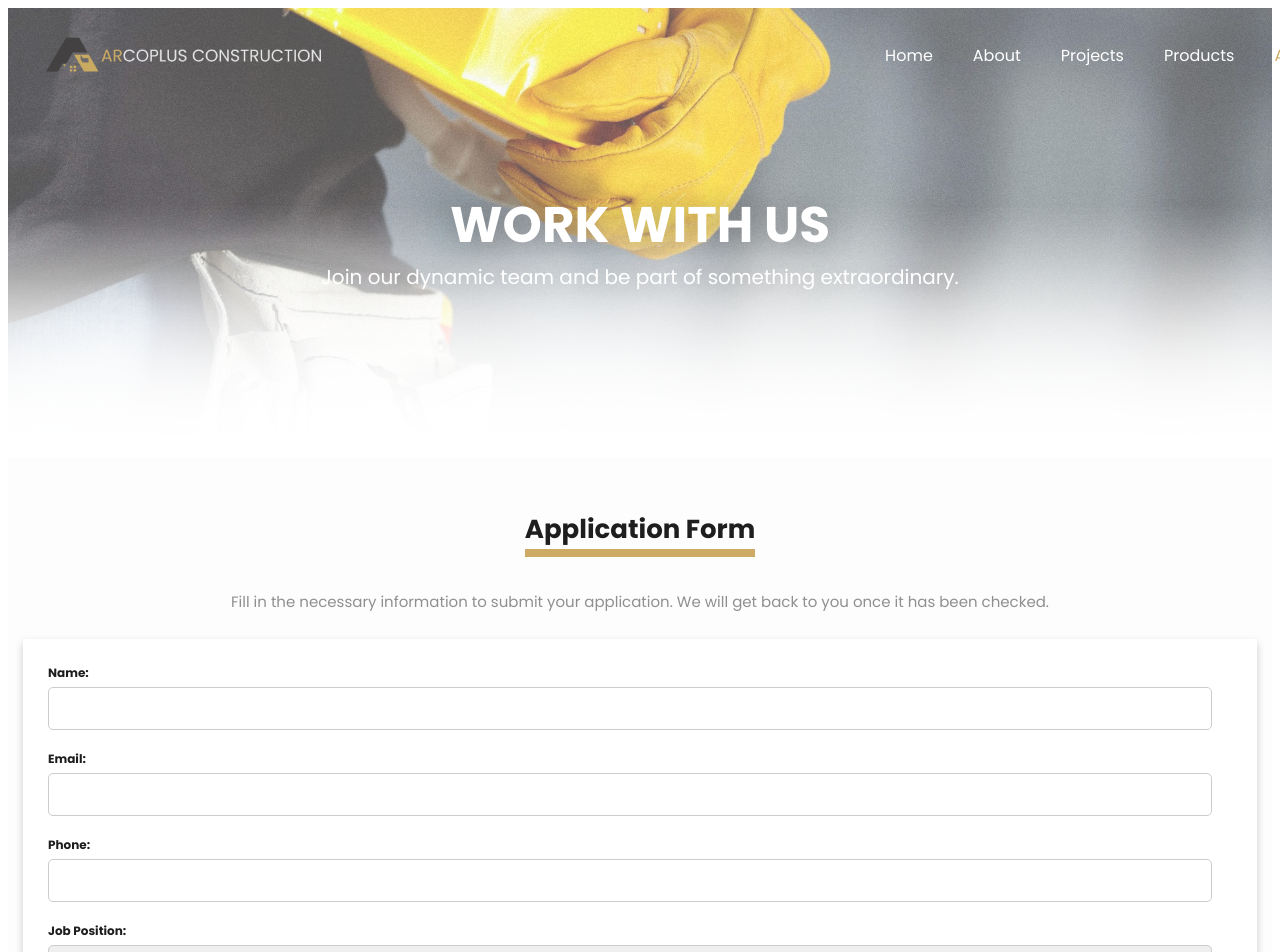
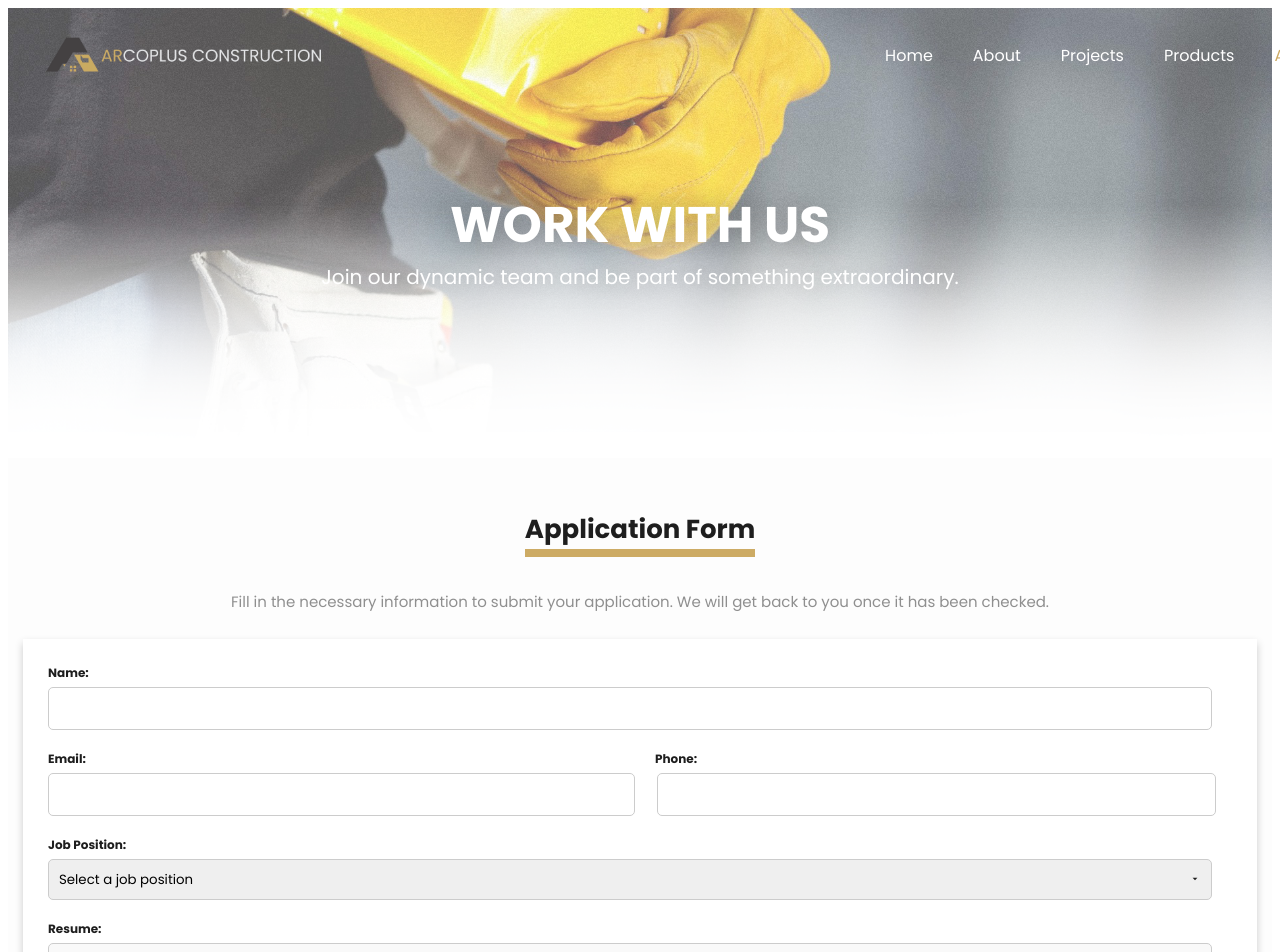
Before and after one commit to drejavu44/arcoplus, a Vue app: page /application in a window 1280 px wide. Shown: the top 952 px of the page. Built offline with nearby package versions, Linux system fonts and the light colour scheme.

Commit message:
modified:   src/components/quoteform.vue 	modified:   src/views/ApplicationView.vue

```diff
--- a/src/components/quoteform.vue
+++ b/src/components/quoteform.vue
@@ -36,17 +36,17 @@
               <div class="quote-form-6">Got a project?</div>
               <div class="quote-form-7">
                 <h1>GET A QUOTATION!</h1>
+                <div class="form-group">
+                  <label for="name">Name:</label>
+                  <input type="text" id="name" name="name" required />
+                </div>
                 <form>
-                  <div class="form-group">
-                    <label for="name">Name:</label>
-                    <input type="text" id="name" name="name" required />
-                  </div>
-                  <div class="form-group">
+                  <div class="form-group form-group-inline">
                     <label for="email">Email:</label>
                     <input type="email" id="email" name="email" required />
                   </div>
-                  <div class="form-group">
-                    <label for="phone">Phone:</label>
+                  <div class="form-group form-group-inline">
+                    <label class="p-label" for="phone">Phone:</label>
                     <input type="tel" id="phone" name="phone" required />
                   </div>
                   <div class="form-group">
@@ -95,7 +95,7 @@ const handleButtonClick = () => {
 <style scoped>
 /* quote form section */
 .quote-form-container {
- background-color: #fafafa;
+  background-color: #fafafa;
 }
 
 .quote-form {
@@ -260,4 +260,25 @@ button[type="submit"]:hover {
   color: #fff;
   font-size: 16px;
 }
+
+.form-group-inline {
+  display: inline-block;
+  width: 48%;
+  margin-right: 2%;
+}
+
+.form-group-inline:last-child {
+  margin-right: 0;
+}
+
+.form-group-inline input[type="tel"] {
+  margin-left: 20px;
+}
+
+.form-group-inline input[type="email"] {
+  width: 105%;
+}
+.p-label {
+    margin-left: 25px;
+  }
 </style>
--- a/src/views/ApplicationView.vue
+++ b/src/views/ApplicationView.vue
@@ -25,12 +25,12 @@
                     <label for="name">Name:</label>
                     <input type="text" id="name" name="name" required />
                   </div>
-                  <div class="form-group">
+                  <div class="form-group form-group-inline">
                     <label for="email">Email:</label>
                     <input type="email" id="email" name="email" required />
                   </div>
-                  <div class="form-group">
-                    <label for="phone">Phone:</label>
+                  <div class="form-group form-group-inline">
+                    <label class="p-label" for="phone">Phone:</label>
                     <input type="tel" id="phone" name="phone" required />
                   </div>
                   <div class="form-group">
@@ -269,7 +269,7 @@ form {
 
 input {
   width: 100%;
-  max-width: 100%;
+  max-width: 110%;
   padding: 10px;
   border: 1px solid #ccc;
   border-radius: 5px;
@@ -308,4 +308,25 @@ input[type="file"]::-webkit-file-upload-button {
   cursor: pointer;
   background-color: transparent;
 }
+
+.form-group-inline {
+  display: inline-block;
+  width: 48%;
+  margin-right: 2%;
+}
+
+.form-group-inline:last-child {
+  margin-right: 0;
+}
+
+.form-group-inline input[type="tel"] {
+  margin-left: 27px;
+}
+
+.form-group-inline input[type="email"] {
+  width: 105%;
+}
+.p-label {
+    margin-left: 25px;
+  }
 </style>
```
